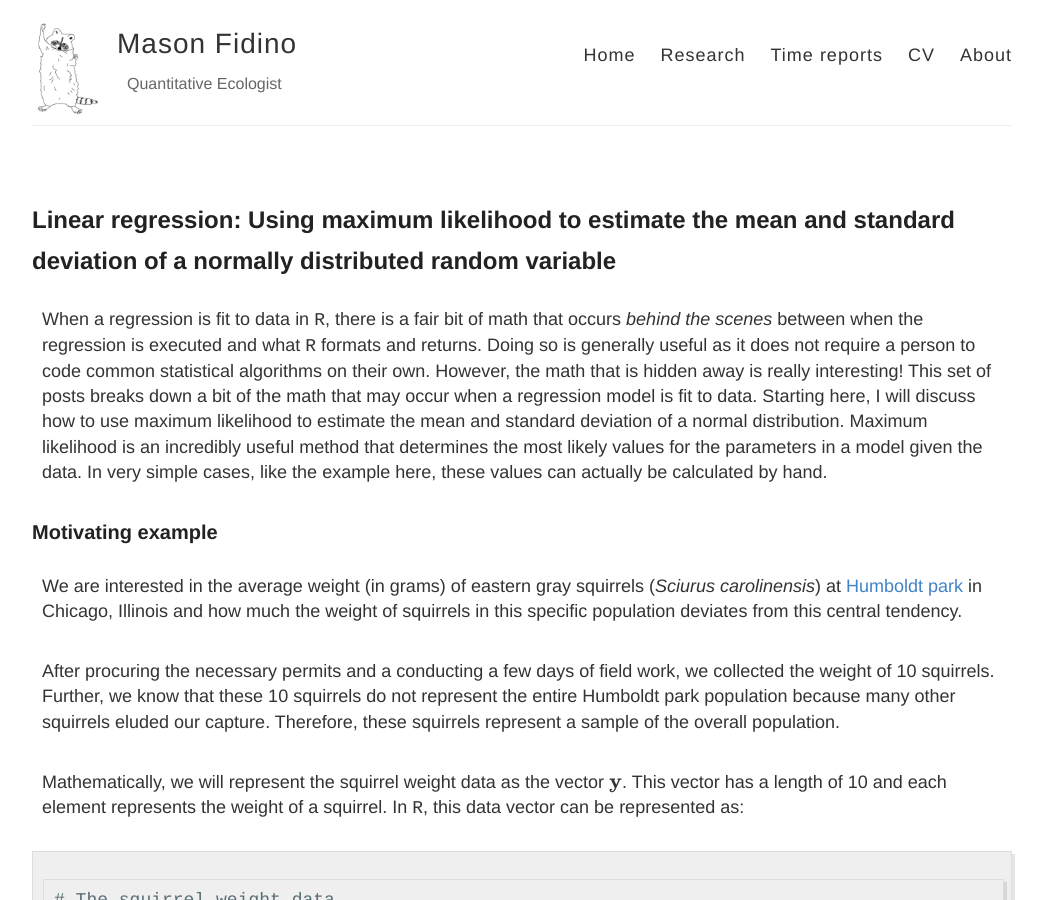
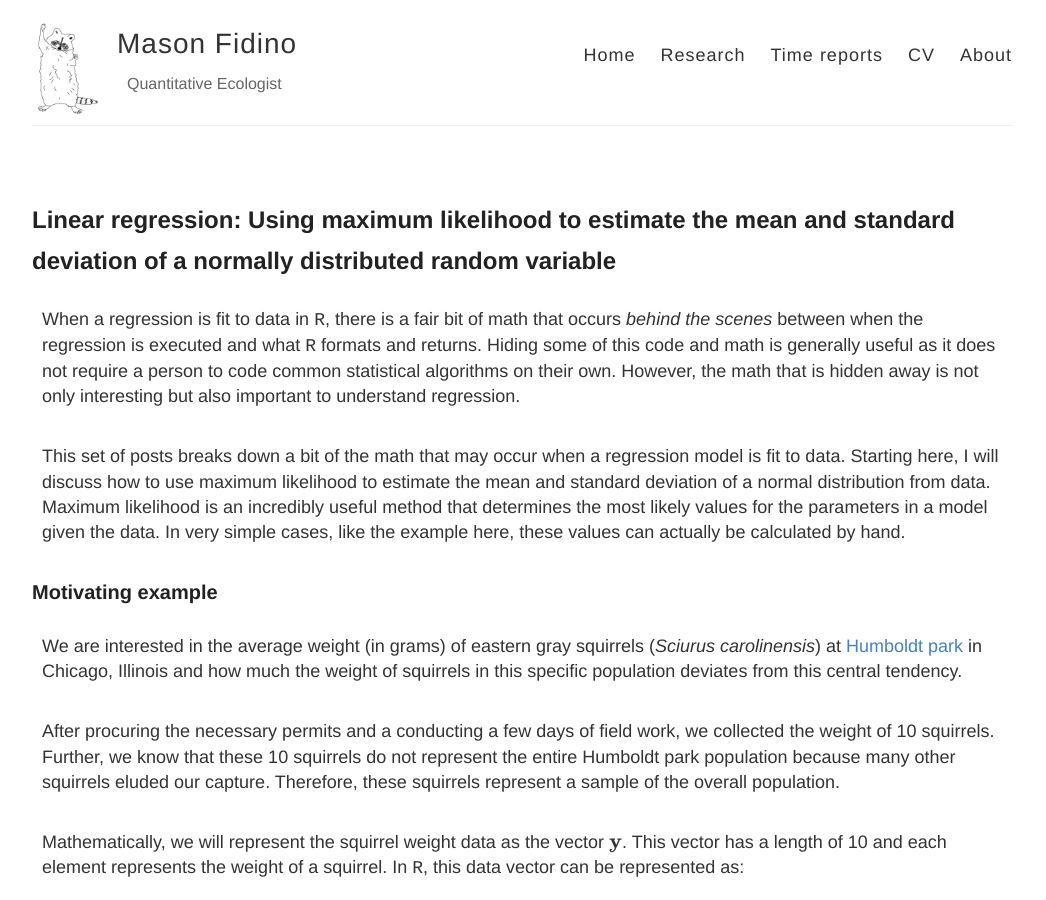
Before and after one commit to mfidino/mfidino.github.io, a Jekyll site: the page built from blog/_posts/2019-4-22-linearregression_mu_sigma.md, in a window 1280 px wide and 900 px high. Shown: the whole window, without its empty margins (118-1164 px from the left). Built offline with Jekyll 4.4.1, drawn with Linux system fonts in a browser that asks for light colours; formulas are drawn with MathJax 3.

Commit message:
Update 2019-4-22-linearregression_mu_sigma.md

```diff
--- a/blog/_posts/2019-4-22-linearregression_mu_sigma.md
+++ b/blog/_posts/2019-4-22-linearregression_mu_sigma.md
@@ -4,7 +4,9 @@ title: Linear regression&#58 Using maximum likelihood to estimate the mean and s
 category: blog
 ---
 
-When a regression is fit to data in `R`, there is a fair bit of math that occurs *behind the scenes* between when the regression is executed and what `R` formats and returns. Doing so is generally useful as it does not require a person to code common statistical algorithms on their own. However, the math that is hidden away is really interesting! This set of posts breaks down a bit of the math that may occur when a regression model is fit to data. Starting here, I will discuss how to use maximum likelihood to estimate the mean and standard deviation of a normal distribution. Maximum likelihood is an incredibly useful method that determines the most likely values for the parameters in a model given the data. In very simple cases, like the example here, these values can actually be calculated by hand.
+When a regression is fit to data in `R`, there is a fair bit of math that occurs *behind the scenes* between when the regression is executed and what `R` formats and returns. Hiding some of this code and math is generally useful as it does not require a person to code common statistical algorithms on their own. However, the math that is hidden away is not only interesting but also important to understand regression.
+
+This set of posts breaks down a bit of the math that may occur when a regression model is fit to data. Starting here, I will discuss how to use maximum likelihood to estimate the mean and standard deviation of a normal distribution from data. Maximum likelihood is an incredibly useful method that determines the most likely values for the parameters in a model given the data. In very simple cases, like the example here, these values can actually be calculated by hand.
 
 
 ### Motivating example
```
